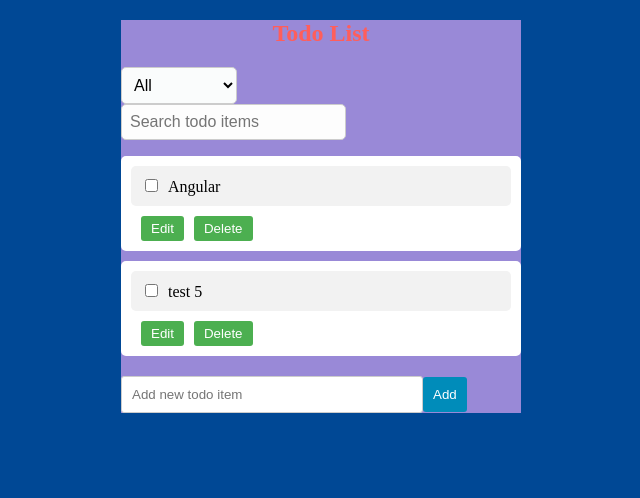
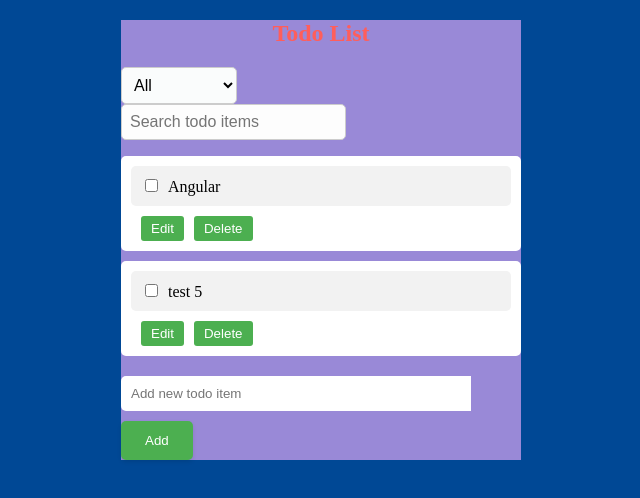
Before and after one commit to SylvesterSanches1710/Todo-List, an Angular app: page / in a window 1280 px wide. Shown: the top 498 px of the page, without its empty margins (319-959 px from the left). Built offline with nearby package versions, Linux system fonts and the light colour scheme; data requests are answered from the project's data file.

Commit message:
css styles

```diff
--- a/src/app/todo-list/todo-list.component.css
+++ b/src/app/todo-list/todo-list.component.css
@@ -64,26 +64,61 @@
 
 .add-todo-item {
   margin-top: 20px;
+  position: relative;
 }
-.add-todo-item:hover {
-  background-color: #f9f9f9;
+
+.add-todo-item:hover input[type="text"] {
+  transform: scale(1.1);
+  transition: transform 0.3s ease;
 }
 
 .add-todo-item input[type="text"] {
-  width: 70%;
+  width: calc(100% - 70px);
   padding: 10px;
-  border: 1px solid #ccc;
-  border-radius: 3px;
+  border-radius: 5px 0 0 5px;
+  border: 1px solid var(--accent-color);
+  transition: border-color 0.3s ease;
+}
+
+.add-todo-item input[type="text"]:hover {
+  border-color: #ccc;
+}
+
+.add-todo-item input[type="text"]:focus {
+  border-color: var(--accent-color);
+}
+
+.add-todo-item input[type="text"]:focus + button {
+  background-color: #f9ca24;
 }
 
 .add-todo-item button {
-  padding: 10px;
-  background-color: #008CBA;
-  color: white;
+  margin-top: 10px;
+  padding: 12px 24px;
   border: none;
-  border-radius: 3px;
+  border-radius: 5px;
+  background-color: #4CAF50;
+  color: #fff;
   cursor: pointer;
+  transition: background-color 0.3s ease, transform 0.2s ease;
+  box-shadow: 0 2px 4px rgba(0, 0, 0, 0.1);
 }
+
+.add-todo-item button:hover {
+  background-color: #f9ca24;
+  transform: translateY(-2px);
+}
+
+.add-todo-item button:focus {
+  outline: none;
+}
+
+.add-todo-item button:active {
+  transform: translateY(0);
+  box-shadow: none;
+}
+
+
 
 .edit-button:hover,
 .delete-button:hover {
```
